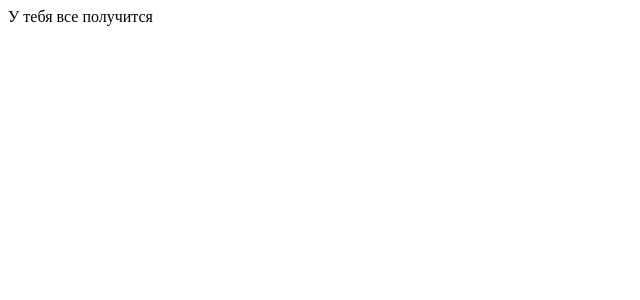
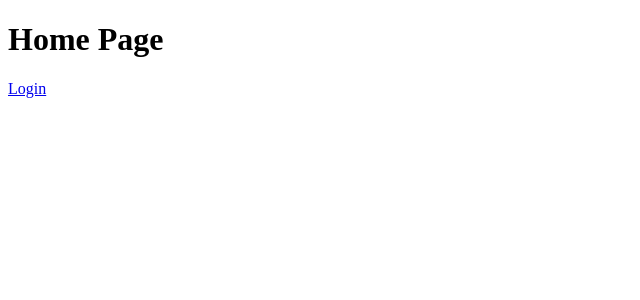
Before and after one commit to a-balabushka/bookworm-react, a React (Create React App) app: page / in a window 1280 px wide. Shown: the top 300 px of the page, without its empty margins (0-640 px from the left). Built offline with nearby package versions, Linux system fonts and the light colour scheme.

Commit message:
React router setup with the couple of pages

```diff
--- a/package.json
+++ b/package.json
@@ -5,6 +5,8 @@
   "dependencies": {
     "react": "^16.9.0",
     "react-dom": "^16.9.0",
+    "react-router": "^5.0.1",
+    "react-router-dom": "^5.0.1",
     "react-scripts": "3.1.1"
   },
   "scripts": {
--- a/src/App.js
+++ b/src/App.js
@@ -1,7 +1,15 @@
 import React from 'react';
+import { Route } from 'react-router-dom';
+import HomePage from './components/pages/home-page';
+import LoginPage from './components/pages/login-page';
 
 const App = () => {
-  return <div>У тебя все получится</div>
+  return (
+  <div>
+    <Route exact path="/" component={ HomePage } />
+    <Route exact path="/login" component={ LoginPage } />
+  </div>
+  );
 };
 
 export default App;
--- /dev/null
+++ b/src/components/pages/home-page.js
@@ -0,0 +1,13 @@
+import React from 'react';
+import { Link } from 'react-router-dom';
+
+const HomePage = () => {
+  return (
+    <div>
+      <h1>Home Page</h1>
+      <Link to="/login">Login</Link>
+    </div>
+  );
+};
+
+export default HomePage;
--- /dev/null
+++ b/src/components/pages/login-page.js
@@ -0,0 +1,11 @@
+import React from 'react';
+
+const LoginPage = () => {
+  return (
+    <div>
+      <h1>Login Page</h1>
+    </div>
+  );
+};
+
+export default LoginPage;
--- a/src/index.js
+++ b/src/index.js
@@ -1,8 +1,13 @@
 import React from 'react';
 import ReactDOM from 'react-dom';
+import { BrowserRouter } from 'react-router-dom';
 import App from './App';
 import * as serviceWorker from './serviceWorker';
 
-ReactDOM.render(<App />, document.getElementById('root'));
+ReactDOM.render(
+  <BrowserRouter>
+    <App />
+  </BrowserRouter>,
+  document.getElementById('root'));
 
 serviceWorker.unregister();
```
Also changed, not shown: 1 other file (tests, documents, lock files or other folders).
